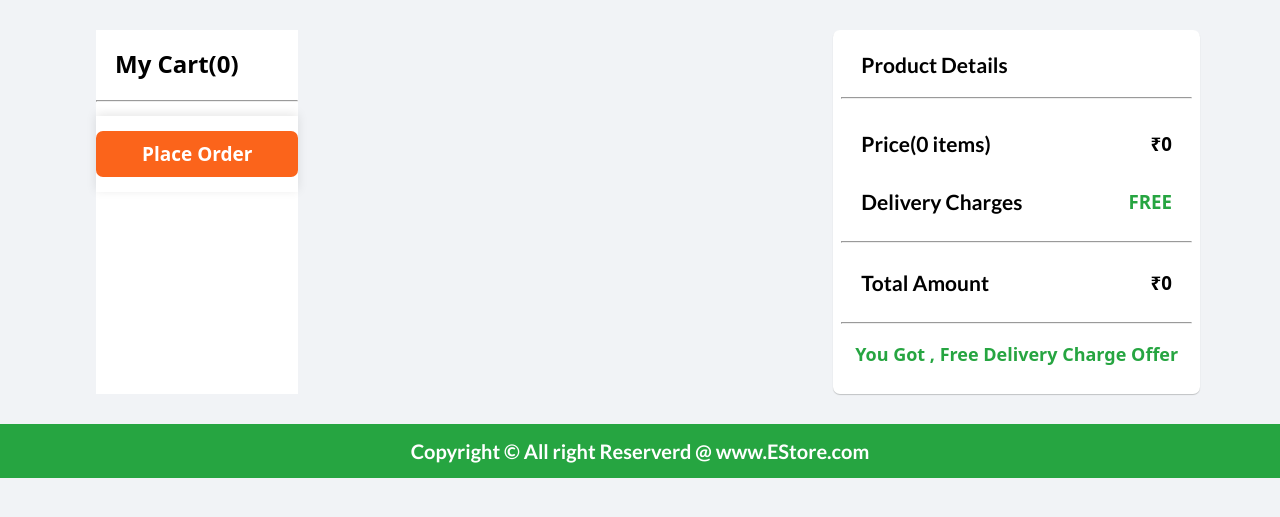
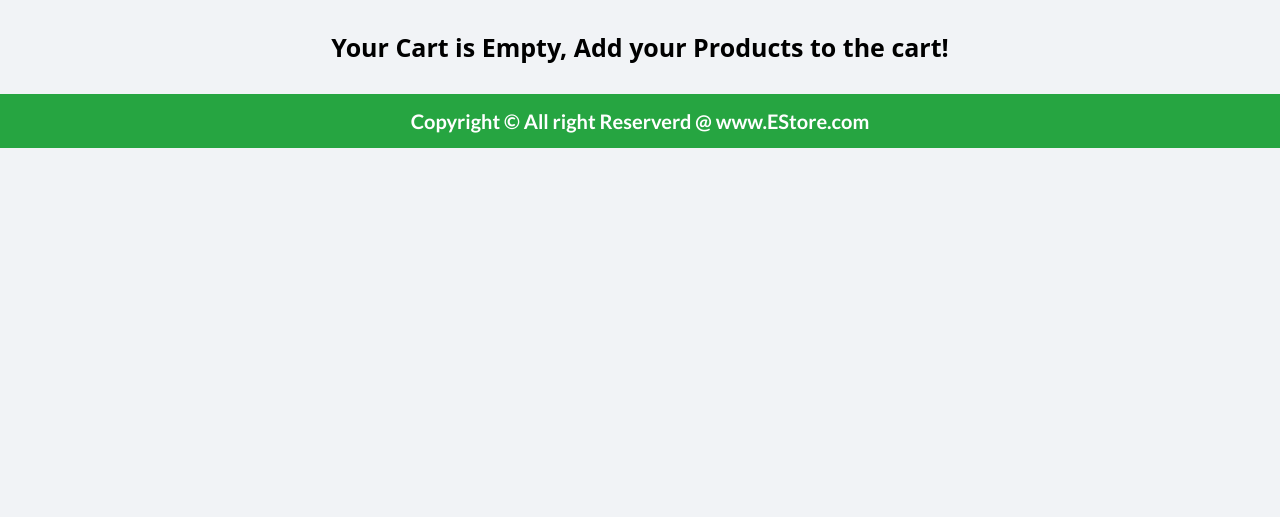
Before and after one commit to omkumarjha/E-commerce-Website-using-django, a Django app: page /shop/cart in a window 1280 px wide. Shown: the part 60-577 px from the top of the page. Run offline with Django 4.2, Linux system fonts and the light colour scheme; a user stored in the database is signed in; data comes from the database, SQL or seed files in the repository; both versions use the stored data as it was after the commit.

Commit message:
Added comments,Improved Logic in cart.js,And also worked on models

```diff
--- a/mac/mac/urls.py
+++ b/mac/mac/urls.py
@@ -22,3 +22,5 @@ urlpatterns = [
     path('admin/', admin.site.urls),
     path("shop/",include("shop.urls"))
 ] + static(settings.MEDIA_URL,document_root = settings.MEDIA_ROOT)
+
+# --> isko mujhe remove karna hai agar aage kuch samay bad website mai koi problem nhi aati.
--- a/mac/shop/models.py
+++ b/mac/shop/models.py
@@ -1,4 +1,6 @@
 from django.db import models
+
+# Below are some model class that we created..
 
 class Product(models.Model):
     id = models.AutoField(primary_key=True)
--- a/mac/shop/static/javascript/cart.js
+++ b/mac/shop/static/javascript/cart.js
@@ -1,12 +1,17 @@
 var cart = JSON.parse(localStorage.getItem("cart"))
 var cart_items = document.getElementsByClassName("cart-items")
-var keys = Object.keys(cart).length;
+if(cart != null){
+    var keys = Object.keys(cart).length;
+}
+else{
+    var keys = 0
+}
 
-
+// iska matlab ye hai ki agar koi bhi item user ne cart nhi kara then 'Your Cart is Empty' Wala message show kardo.
 if(keys == 0){
-    document.querySelector(".cart-container").innerHTML = ""
-    document.querySelector(".cart-container").setAttribute("class","cart-container-sibling")
-    document.querySelector(".cart-container-sibling").innerHTML = "<h3> Your Cart is Empty! </h3>"
+    document.querySelector(".cart-container").innerHTML = "<h3> Your Cart is Empty, Add your Products to the cart! </h3>"
+    let cartContainer = document.querySelector(".cart-container")
+    cartContainer.setAttribute("class","cart-container-sibling")
 }
 else{
     document.querySelector(".left-cart").firstElementChild.innerHTML = `My Cart(${keys})`
@@ -35,15 +40,15 @@ else{
 
     function buttonClick(id){
         delete cart[id]
-        localStorage.setItem("cart",JSON.stringify(cart))
+        localStorage.setItem("cart",JSON.stringify(cart));
         document.querySelector(`#${id}`).style.display = "none"
         document.querySelector(`#${id}`).classList.remove("present");
         document.querySelector(`#${id}`).classList.add("cart-items");
         var keys = Object.keys(cart).length;
         if(keys == 0){
-            document.querySelector(".cart-container").innerHTML = ""
-            document.querySelector(".cart-container").setAttribute("class","cart-container-sibling")
-            document.querySelector(".cart-container-sibling").innerHTML = "<h3> Your Cart is Empty! </h3>"
+            document.querySelector(".cart-container").innerHTML = "<h3> Your Cart is Empty, Add your Products to the cart! </h3>"
+            let cartContainer = document.querySelector(".cart-container")
+            cartContainer.setAttribute("class","cart-container-sibling")
         }
         else{
             document.querySelector(".left-cart").firstElementChild.innerHTML = `My Cart(${keys})`
@@ -54,9 +59,7 @@ else{
 
 // Logic when we click + and - buttons then we have to update the number of items of the product
 
-var cart_items = document.getElementsByClassName("present")
-var cart = JSON.parse(localStorage.getItem("cart"))
-
+// Below Code sare ke sare product items ke count ko set kardega.
 Array.from(cart_items).forEach(function(element){
     id = element.id;
     document.querySelector("#btn"+id).innerHTML = cart[id][1]
@@ -99,14 +102,15 @@ function decreaseProductPrice(id,count){
         element = document.getElementById(id).getElementsByTagName("h4")
         str = element[0].innerHTML.slice(1,);
         str = str.replace(',',"")
-        num = parseInt(str)
-        num2 = parseInt(num / count)
-        num = num - num2;
-        str = num.toString().replace(/\B(?=(\d{3})+(?!\d))/g, ",")
+        initialValue = parseInt(str)
+        baseValue = parseInt(num / count)
+        finalValue = initialValue - baseValue;
+        str = finalValue.toString().replace(/\B(?=(\d{3})+(?!\d))/g, ",")
         document.getElementById(id).getElementsByTagName("h4")[0].innerHTML = `₹${str}`;
     }
 }
 
+// Ye function humne tab chalaya hai jab user iss cart page pe aaya hai , takki jaise ko cart page pe aaye usko price jo hai update hoke mil jaye
 function updateProductPrice(cart_items){
     Array.from(cart_items).forEach(function(element){
         id = element.id;
@@ -121,11 +125,11 @@ function updateProductPrice(cart_items){
     })
 }
 
-// Ye function sare products ka price sum karke store karega
+// Ye function sare products ka price sum karke return karega
 
 function sumOfAllProductPrice(){
-    var sum = 0;
-    var items = document.getElementsByClassName("present")
+    let sum = 0;
+    let items = document.getElementsByClassName("present")
 
     Array.from(items).forEach(function(element){
         heading = element.getElementsByTagName("h4")
@@ -142,16 +146,16 @@ function sumOfAllProductPrice(){
 
 function updateProductDetails(){
     let cart = JSON.parse(localStorage.getItem("cart"));
-    count = Object.keys(cart).length;
-    heading1 = document.querySelector(".price").firstElementChild;
+    let count = Object.keys(cart).length;
+    let heading1 = document.querySelector(".price").firstElementChild;
     heading1.innerHTML = `Price(${count} items)`
 
-    let str = sumOfAllProductPrice()
-    heading2 = document.querySelector(".price").lastElementChild;
-    heading2.innerHTML = `₹${str}`;
+    let totalPrice = sumOfAllProductPrice()
+    let heading2 = document.querySelector(".price").lastElementChild;
+    heading2.innerHTML = `₹${totalPrice}`;
 
-    heading3 = document.querySelector(".total-amount").lastElementChild;
-    heading3.innerHTML = `₹${str}`;
+    let heading3 = document.querySelector(".total-amount").lastElementChild;
+    heading3.innerHTML = `₹${totalPrice}`;
 }
 
 // Using media queries in javascript
--- a/mac/shop/templates/shop/base.html
+++ b/mac/shop/templates/shop/base.html
@@ -33,9 +33,9 @@
             </div>
 
             <div class="cart">
-                        <div class="cart-number">0</div>
-                        <svg class="V3C5bO" width="14" height="14" viewBox="0 0 16 16" xmlns="http://www.w3.org/2000/svg"><a href="/shop/cart"><path class="_1bS9ic" d="M15.32 2.405H4.887C3 2.405 2.46.805 2.46.805L2.257.21C2.208.085 2.083 0 1.946 0H.336C.1 0-.064.24.024.46l.644 1.945L3.11 9.767c.047.137.175.23.32.23h8.418l-.493 1.958H3.768l.002.003c-.017 0-.033-.003-.05-.003-1.06 0-1.92.86-1.92 1.92s.86 1.92 1.92 1.92c.99 0 1.805-.75 1.91-1.712l5.55.076c.12.922.91 1.636 1.867 1.636 1.04 0 1.885-.844 1.885-1.885 0-.866-.584-1.593-1.38-1.814l2.423-8.832c.12-.433-.206-.86-.655-.86" fill="#fff"></a></svg>
-                        <h4><a href="/shop/cart">Cart</a></h4>
+                    <div class="cart-number">0</div>
+                    <svg class="V3C5bO" width="14" height="14" viewBox="0 0 16 16" xmlns="http://www.w3.org/2000/svg"><a href="/shop/cart"><path class="_1bS9ic" d="M15.32 2.405H4.887C3 2.405 2.46.805 2.46.805L2.257.21C2.208.085 2.083 0 1.946 0H.336C.1 0-.064.24.024.46l.644 1.945L3.11 9.767c.047.137.175.23.32.23h8.418l-.493 1.958H3.768l.002.003c-.017 0-.033-.003-.05-.003-1.06 0-1.92.86-1.92 1.92s.86 1.92 1.92 1.92c.99 0 1.805-.75 1.91-1.712l5.55.076c.12.922.91 1.636 1.867 1.636 1.04 0 1.885-.844 1.885-1.885 0-.866-.584-1.593-1.38-1.814l2.423-8.832c.12-.433-.206-.86-.655-.86" fill="#fff"></a></svg>
+                    <h4><a href="/shop/cart">Cart</a></h4>
             </div>
 
     </div>
--- a/mac/shop/templates/shop/cart.html
+++ b/mac/shop/templates/shop/cart.html
@@ -6,8 +6,8 @@
 {% block style %}
 <link rel="stylesheet" href="{% static 'css/home.css' %}">
 <link rel="stylesheet" href="{% static 'css/responsive_home.css' %}">
+<link rel="stylesheet" href="{% static 'css/responsive_cart.css' %}">
 <link rel="stylesheet" href="{% static 'css/cart.css' %}">
-<link rel="stylesheet" href="{% static 'css/responsive_cart.css' %}">
 {% endblock %}
 
 {% block body %}
@@ -87,11 +87,7 @@
 
             </div>
 
-
-
         </div>
-
-
 
     </div>
 
--- a/mac/shop/templates/shop/contact.html
+++ b/mac/shop/templates/shop/contact.html
@@ -98,7 +98,6 @@
                     $("#message").val("");
                 }
             })
-
         }
     </script>
 
--- a/mac/shop/templates/shop/productView.html
+++ b/mac/shop/templates/shop/productView.html
@@ -102,7 +102,6 @@
     .offers{
         margin-top: 30px;
     }
-
 </style>
 
 <style>
@@ -181,7 +180,7 @@
 {% block script %}
 <script>
 
-    /*  Yaha par ye logic hai ki jaise user ne kisi product ke 'Add to cart ' pe click kara to us button ke id ko key ke tor par and kitne bar click kara usko value
+    /*  Yaha par ye logic hai ki jaise user ne kisi product ke 'Add to cart ' pe click kara to us button ke id ko 'key' ke tor par and kitne bar click kara usko value
         ke tor par store kar do eak cart object ke aandar and cart ke aandar jitne bhi keys hai vo number of items in a cart represent karta hai.
     */
 
@@ -200,7 +199,6 @@
         }
         else{
             cart[id][1] = cart[id][1] + 1
-            console.log(cart)
         }
         localStorage.setItem("cart",JSON.stringify(cart))
         document.querySelector(".cart-number").innerHTML = Object.keys(cart).length;
@@ -211,7 +209,7 @@
     function change_AddToCart_To_GoToCart_While_Page_Loading(spanId,buttonId){
         var cart = JSON.parse(localStorage.getItem("cart"))
 
-        for(let item in cart){
+        for(let item in cart){  // Ye for in loop hai to isliye ye cart object ke 'keys' ko traverse karega na ki value ko
 
             if(item == buttonId){
                 document.getElementById(spanId).innerHTML = "<button class = 'btn1'><a href = '/shop/cart'>Go To Cart</a></button>"
--- a/mac/shop/urls.py
+++ b/mac/shop/urls.py
@@ -3,7 +3,6 @@ from shop import views
 
 urlpatterns = [
     path("home",views.home),
-    path("loginPage",views.loginPage),
     path("productView/<int:id>/<int:num>",views.productView),
     path("cart",views.cart),
     path("contact",views.contact),
--- a/mac/shop/views.py
+++ b/mac/shop/views.py
@@ -14,7 +14,7 @@ from django.core.mail import send_mail
 
 @login_required(login_url='/shop/login')   # Matlab agar user ne login nhi kiya hua to wo jis bhi page pe jaane ki koshish kare ko login_url wale path mai chala jayega
 def home(request):
-    products1 = Product.objects.all()
+    products1 = Product.objects.all()  # it will return a Query set Containing all the product objects
     products2 = Product2.objects.all()
 
     params = {
@@ -22,16 +22,6 @@ def home(request):
         "product2" : products2
     }
     return render(request,"shop/home.html",params)
-
-def loginPage(request):
-    products1 = Product.objects.all()
-    products2 = Product2.objects.all()
-
-    params = {
-        "product" : products1,
-        "product2" : products2
-    }
-    return render(request,"shop/loginPage.html",params)
 
 @login_required(login_url='/shop/login')
 def productView(request,id,num):
@@ -67,7 +57,6 @@ def contact(request):
         email = request.POST.get("email","")
         message = request.POST.get("message","")
 
-        print(name,phone,email,message)
         contact = Contact(name = name,phone = phone,email = email, message = message)
 
         contact.save()
```
Also changed, not shown: mac/mac/settings.py (+5 -3 lines), mac/shop/static/javascript/home.js (+2 -7 lines), mac/shop/templates/shop/home.html (+3 -4 lines), mac/db.sqlite3, mac/shop/static/images/flipkart-image.png (deleted).
